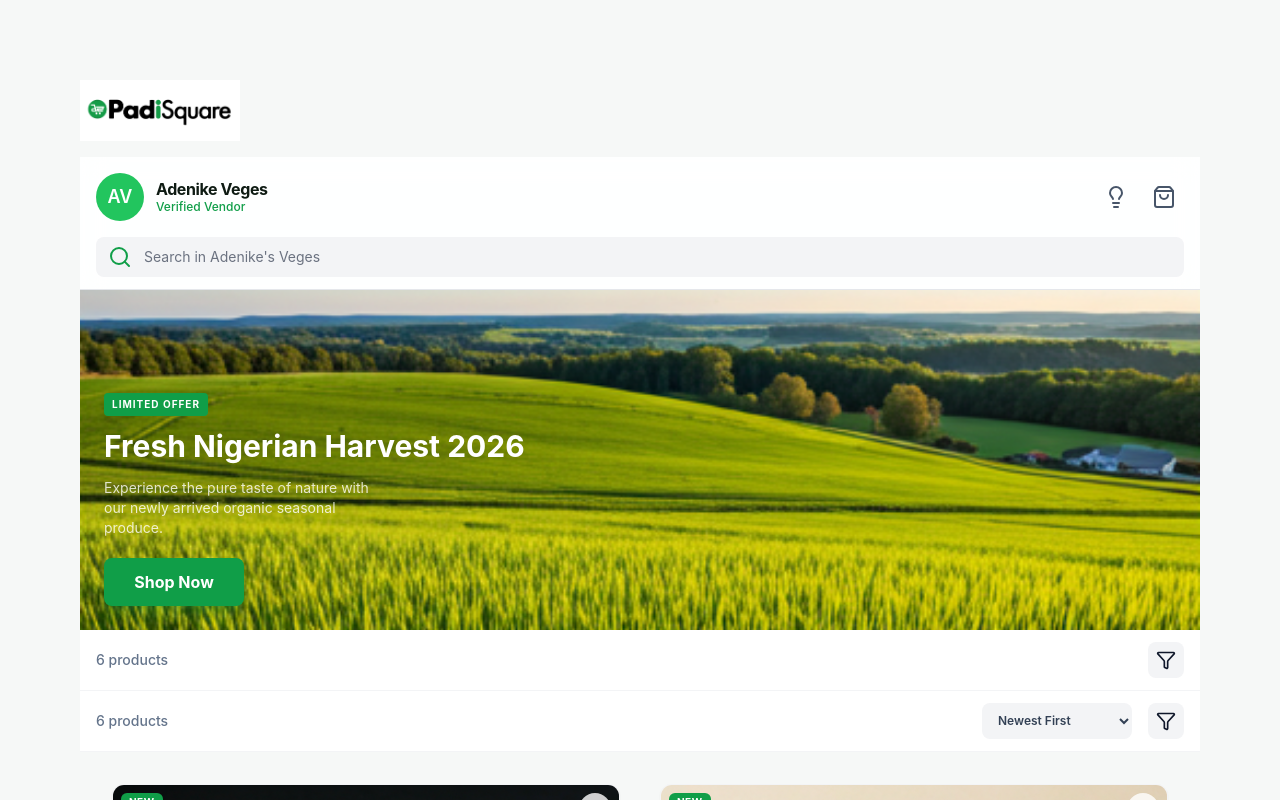
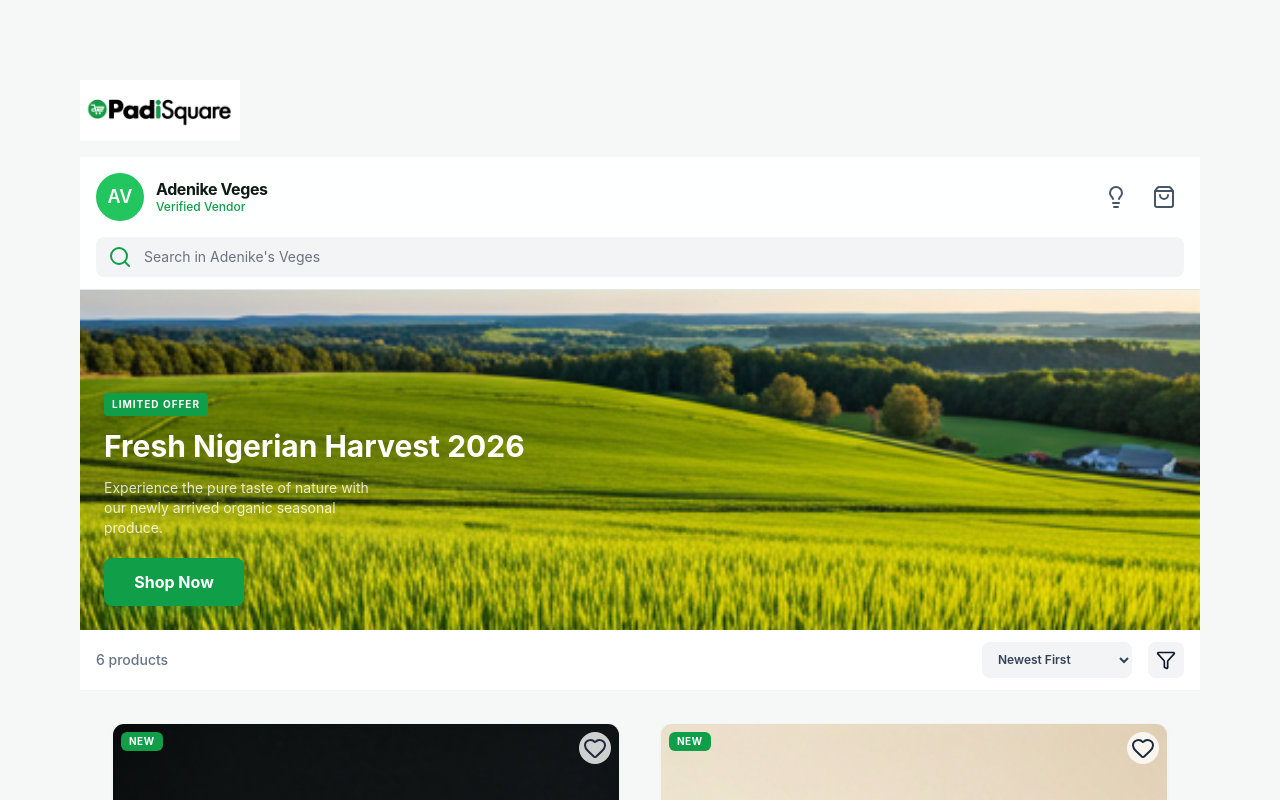
Before and after one commit to Dahmie87/PadiSquare-next-app, a Next.js app: page / in a window 1280 px wide. Shown: the top 800 px of the page. Built offline with nearby package versions, Linux system fonts and the light colour scheme.

Commit message:
rempove redundant code from spp

```diff
--- a/app/page.tsx
+++ b/app/page.tsx
@@ -62,14 +62,7 @@ export default async function Home() {
 </div>
 </div>
 </div>
-{/* <!-- Control Bar --> */}
-<div className="flex items-center gap-4 bg-white dark:bg-gray-900 px-4 py-3 border-b border-gray-100 dark:border-gray-800 sticky top-[109px] z-40">
-<p className="text-slate-500 dark:text-slate-400 text-sm font-medium flex-1">{Object.keys(vendor.products).length} products</p>
 
-<button className="flex items-center justify-center bg-gray-100 dark:bg-gray-800 rounded-lg size-9">
-<Filter className="w-5"/>
-</button>
-</div>
 {/* <!-- Product Grid --> */}
 <ProductGrid products={vendor.products}/>
 </main>
```
